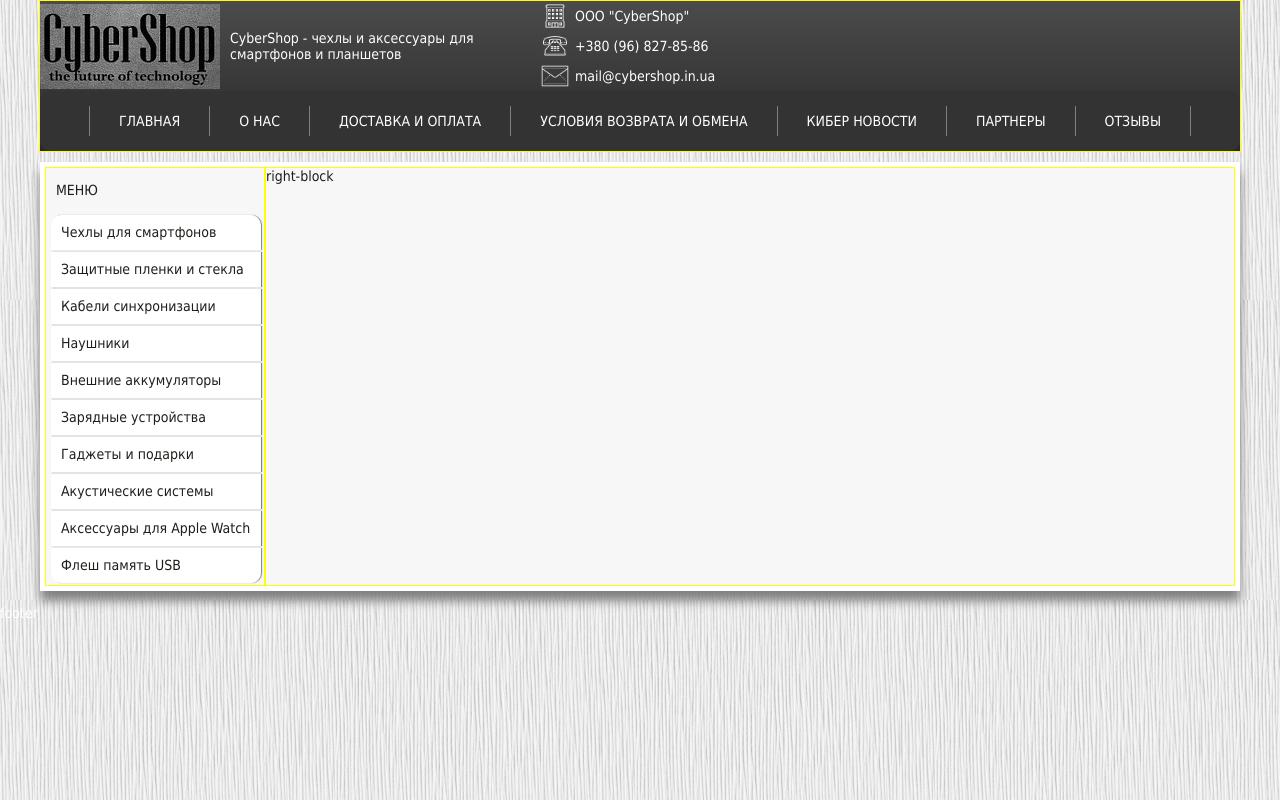
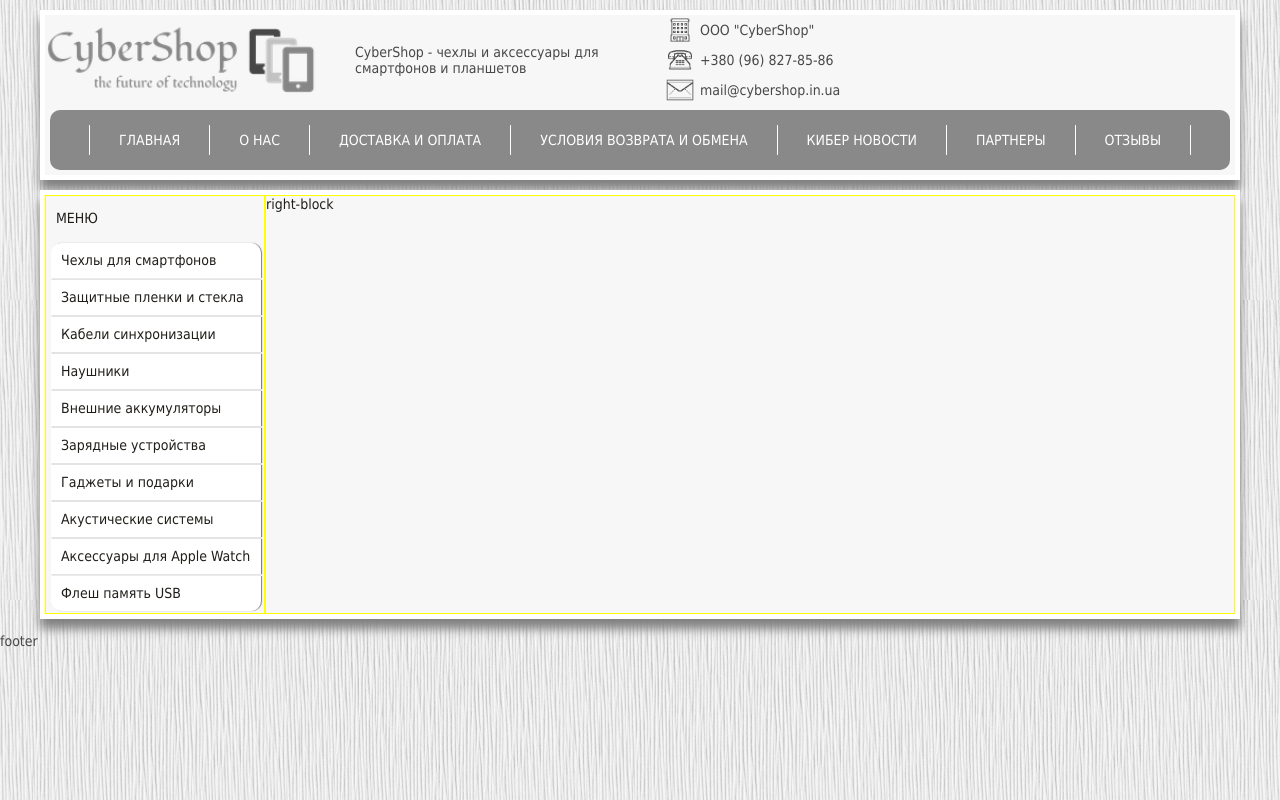
Before and after one commit to iBIKTOP/cybershop, a plain HTML site: page index.html in a window 1280 px wide. Drawn offline with Linux system fonts and the light colour scheme.

Commit message:
19.04.2018

```diff
--- a/index.html
+++ b/index.html
@@ -12,11 +12,11 @@
       <div id="block_logo"><a href="#"></a></div>
       <div id="lozung">CyberShop - чехлы и аксессуары для смартфонов и планшетов</div>
       <div id="block_information">
-        <img src="img/company.png" class="icons">
+        <img src="img/company2.png" class="icons">
         <span style="line-height: 30px;">OOO "CyberShop"</span><br>
-        <img src="img/tel.png" class="icons">
+        <img src="img/tel2.png" class="icons">
         <span style="line-height: 30px;">+380 (96) 827-85-86</span><br>
-        <img src="img/mail.png" class="icons">
+        <img src="img/mail2.png" class="icons">
         <span style="line-height: 30px;">mail@cybershop.in.ua</span>
       </div>
     </div>
--- a/style/style.css
+++ b/style/style.css
@@ -2,20 +2,23 @@ body{
   background-image: url(../img/fon.jpg);
   font-family: Tahoma;
   font-size: 14px;
-  margin: 0;
+  margin: 10px auto;
   padding: 0;
-  color: #FFFFFF;
+  color: #484848;
 }
 a{
   text-decoration: none;
   color: #FFFFFF
 }
 header{
-	background: linear-gradient(to top, #292929, #4b4b4b);
-  width: 1200px;
-  height: 150px;
-  border: 1px solid yellow;
-  margin: 0 auto;
+
+	background: #f7f7f7;
+	width: 1200px;
+	height: 170px;
+	border: 5px solid #fff;
+	margin: 0 auto;
+	box-sizing: border-box;
+	box-shadow: 0 10px 10px gray;
 }
 #header_top{
   height: 90px;
@@ -23,8 +26,12 @@ header{
   display: flex;
 }
 #block_logo{
-  background: url(../img/logo.jpg) center left no-repeat;
-  width: 180px;
+  background: url(../img/logo_new.png) center left no-repeat;
+  background-size: contain;
+  overflow: hidden;
+  border-radius: 15px;
+  width: 300px;
+  height: 90px;
   box-sizing: border-box;
 }
 #lozung{
@@ -47,9 +54,10 @@ header{
 #header_bottom{
   height: 60px;
   box-sizing: border-box;
-  background-color: #333333;
+  background-color: #898989;
   border-radius: 10px;
   text-align: center;
+  margin: 5px 5px 0 5px;
 }
 #header_bottom a{
 	display: inline-block;
@@ -59,14 +67,14 @@ header{
   transition: 0.2s linear;
 }
 #header_bottom a:hover{
-	color: #a0a0a0;
+	color: #ffffff;
 	transform: scale(1.1);
 }
 #header_bottom .verticalLine{
   display: inline-block;
   width: 1px;
   height: 30px;
-  background-color: gray;
+  background-color: #fff;
   margin-bottom: -10px;
 
 }
```
Also changed, not shown: img/Logo1.jpg (added), img/Logo2.jpg (added), img/company2.png (added), img/fonLogo1.jpg (added), img/fonLogo2.jpg (added), img/logo_new.png (added), img/mail2.png (added), img/tel2.png (added), 2 other files.
